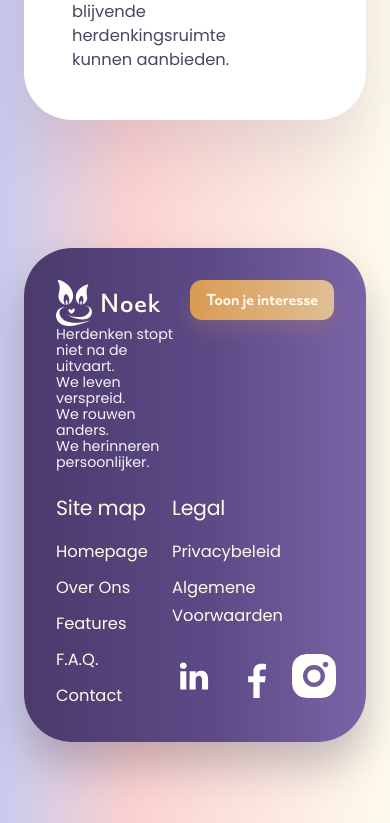
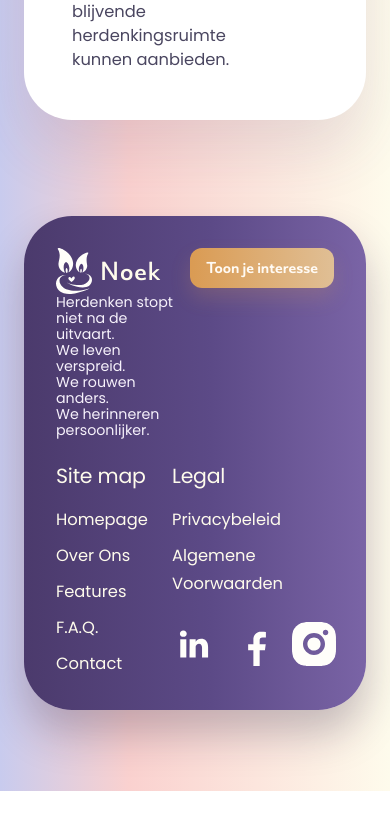
Before and after one commit to devosdevelops/Noekmemorial.be, a Vue app: page / in a window 390 px wide. Shown: the part 2798-3621 px from the top of the page. After the commit the page ends 3589 px from the top, so only its background shows below. Built offline with nearby package versions, Linux system fonts and the light colour scheme; no server answers.

Commit message:
style: reduced spacing between footer and main content

```diff
--- a/src/components/site-footer.vue
+++ b/src/components/site-footer.vue
@@ -252,6 +252,10 @@ import BaseButton from './base-button.vue';
 }
 
 @media (max-width: 40rem) {
+  .site-footer {
+    padding: var(--space-32) 0 var(--space-80);
+  }
+
   .footer-shell {
     padding: var(--space-32);
     border-radius: var(--radius-48);
```
